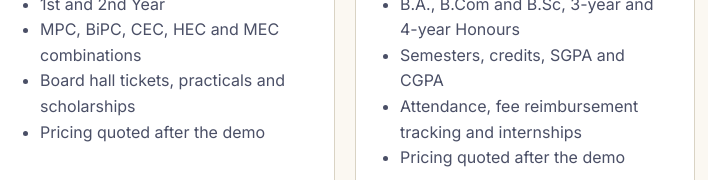
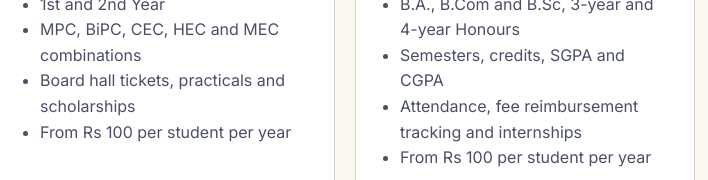
Before and after one commit to venumadhavsankavaram-boop/svmedtech-website, a plain HTML site: page index.html in a window 1280 px wide. Shown: the part 1040-1220 px from the top of the page, 475-1183 px from the left. Drawn offline with Linux system fonts and the light colour scheme.

Commit message:
Website: College plan pricing (from Rs 100 per student per year) on home, junior and degree pages and terms
Co-Authored-By: Claude Sonnet 5.5 <noreply@anthropic.com>
Claude-Session: https://claude.ai/code/session_015bYgSgdnNTtXayMAwD44Ze

```diff
--- a/index.html
+++ b/index.html
@@ -60,8 +60,8 @@
 <div class="sec-head"><div class="eyebrow">Who is it for?</div><h2>Pick the one that matches your institution.</h2><p>Each has its own page, its own demo and its own questions answered.</p></div>
 <div class="choose">
 <div class="ch"><div class="tag">Schools</div><h3>School ERP</h3><ul><li>Nursery to Class 10</li><li>State Board, CBSE and ICSE</li><li>Fees, accounts, attendance, report cards and a parent app</li><li>Plans from Rs 30 per student per year</li></ul><div class="acts"><a class="btn btn-primary" href="/schools/">See the School ERP</a><a class="btn btn-ghost" href="https://demo.svmedtech.com/demo-start" target="_blank" rel="noopener">Try the school demo</a></div></div>
-<div class="ch"><div class="tag">Junior colleges</div><h3>Junior College ERP</h3><ul><li>1st and 2nd Year</li><li>MPC, BiPC, CEC, HEC and MEC combinations</li><li>Board hall tickets, practicals and scholarships</li><li>Pricing quoted after the demo</li></ul><div class="acts"><a class="btn btn-primary" href="/junior-colleges/">See the Junior College ERP</a><a class="btn btn-ghost" href="https://college.svmedtech.com/demo-start" target="_blank" rel="noopener">Try the college demo</a></div></div>
-<div class="ch"><div class="tag">Degree colleges</div><h3>Degree College ERP</h3><ul><li>B.A., B.Com and B.Sc, 3-year and 4-year Honours</li><li>Semesters, credits, SGPA and CGPA</li><li>Attendance, fee reimbursement tracking and internships</li><li>Pricing quoted after the demo</li></ul><div class="acts"><a class="btn btn-primary" href="/degree-colleges/">See the Degree College ERP</a><a class="btn btn-ghost" href="https://degree.svmedtech.com/demo-start" target="_blank" rel="noopener">Try the degree demo</a></div></div>
+<div class="ch"><div class="tag">Junior colleges</div><h3>Junior College ERP</h3><ul><li>1st and 2nd Year</li><li>MPC, BiPC, CEC, HEC and MEC combinations</li><li>Board hall tickets, practicals and scholarships</li><li>From Rs 100 per student per year</li></ul><div class="acts"><a class="btn btn-primary" href="/junior-colleges/">See the Junior College ERP</a><a class="btn btn-ghost" href="https://college.svmedtech.com/demo-start" target="_blank" rel="noopener">Try the college demo</a></div></div>
+<div class="ch"><div class="tag">Degree colleges</div><h3>Degree College ERP</h3><ul><li>B.A., B.Com and B.Sc, 3-year and 4-year Honours</li><li>Semesters, credits, SGPA and CGPA</li><li>Attendance, fee reimbursement tracking and internships</li><li>From Rs 100 per student per year</li></ul><div class="acts"><a class="btn btn-primary" href="/degree-colleges/">See the Degree College ERP</a><a class="btn btn-ghost" href="https://degree.svmedtech.com/demo-start" target="_blank" rel="noopener">Try the degree demo</a></div></div>
 </div></div></section>
 <section class="band-navy"><div class="wrap">
 <div class="sec-head"><div class="eyebrow">The same foundation</div><h2>Whichever you run, you get the same careful base.</h2></div>
```
Also changed, not shown: degree-colleges/index.html (+2 -2 lines), junior-colleges/index.html (+2 -2 lines), terms/index.html (+1 -1 lines).
